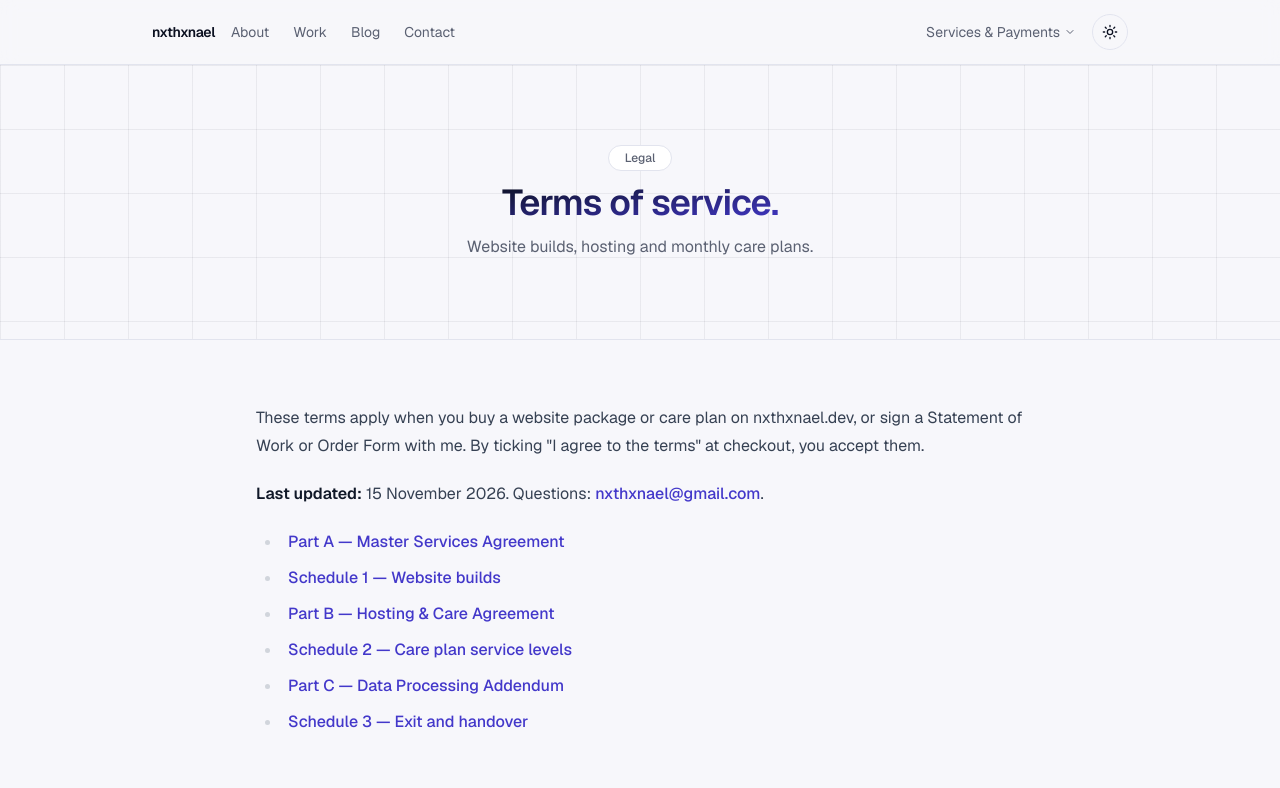
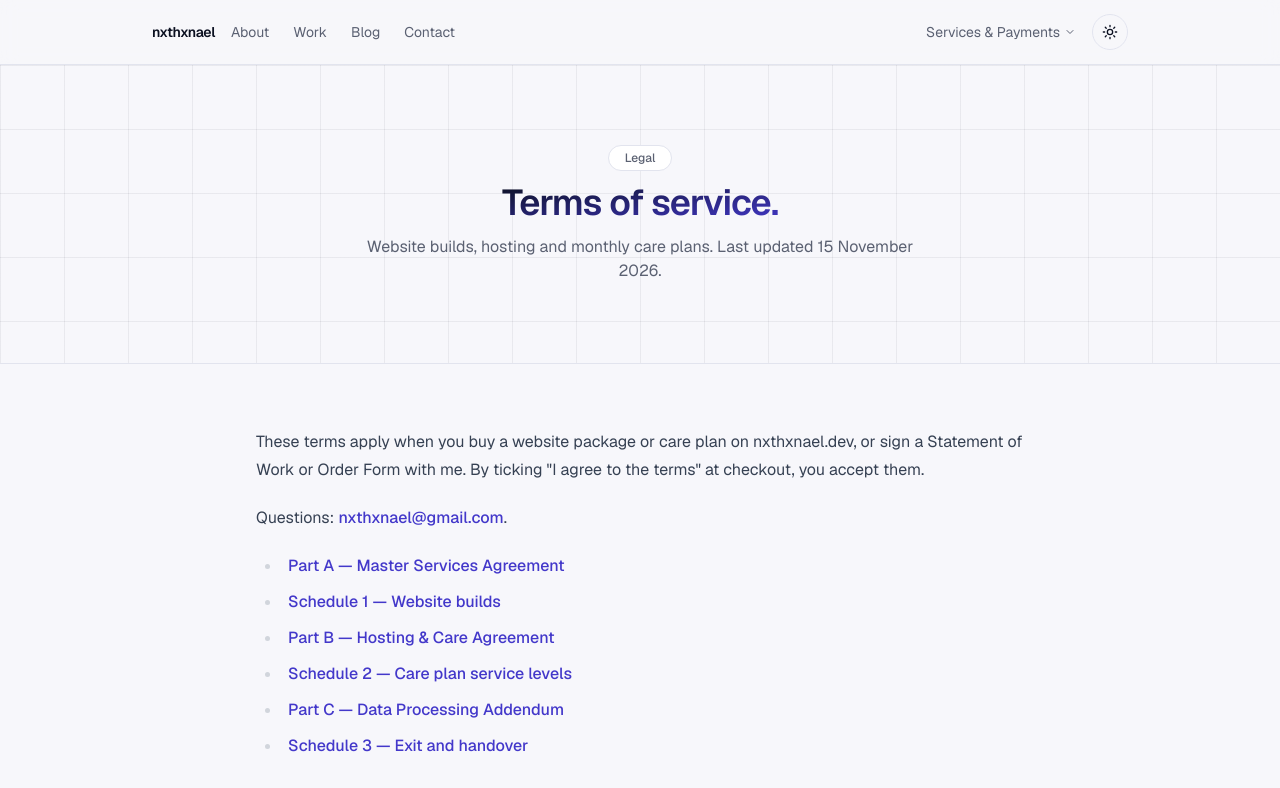
Before and after one commit to nxthxnael/nxthxnael-profile, a Next.js app: page /terms in a window 1280 px wide. Shown: the top 788 px of the page. Built offline with nearby package versions, Linux system fonts and the light colour scheme.

Commit message:
(terms) keep the terms version in one place
- moves the terms version to src/content/terms.ts, shared by checkout and the terms page
- shows the last updated date on the terms page from that version instead of a hand-typed date in the mdx

```diff
--- a/content/terms.mdx
+++ b/content/terms.mdx
@@ -1,6 +1,6 @@
 These terms apply when you buy a website package or care plan on nxthxnael.dev, or sign a Statement of Work or Order Form with me. By ticking "I agree to the terms" at checkout, you accept them.
 
-**Last updated:** 15 November 2026. Questions: nxthxnael@gmail.com.
+Questions: nxthxnael@gmail.com.
 
 - [Part A — Master Services Agreement](#part-a)
 - [Schedule 1 — Website builds](#schedule-1)
--- a/src/app/api/checkout/route.ts
+++ b/src/app/api/checkout/route.ts
@@ -1,10 +1,8 @@
 import { NextRequest, NextResponse } from "next/server";
 import { initializeTransaction } from "@/lib/paystack";
 import { getPackageById, currency } from "@/content/services";
+import { termsVersion } from "@/content/terms";
 import { checkCheckoutRateLimit, getClientIp } from "@/lib/rate-limit";
-
-/** Recorded on each order as evidence of which terms the client accepted. */
-const termsVersion = "2026-11-15";
 
 function isValidEmail(email: string) {
   return /^[^\s@]+@[^\s@]+\.[^\s@]+$/.test(email);
--- a/src/app/terms/page.tsx
+++ b/src/app/terms/page.tsx
@@ -4,6 +4,7 @@ import type { Metadata } from "next";
 import { compileMDX } from "next-mdx-remote/rsc";
 import remarkGfm from "remark-gfm";
 import { PageHeader } from "@/components/page-header";
+import { termsVersion } from "@/content/terms";
 
 export const metadata: Metadata = {
   title: "Terms",
@@ -26,7 +27,9 @@ export default async function TermsPage() {
       <PageHeader
         eyebrow="Legal"
         title="Terms of service."
-        description="Website builds, hosting and monthly care plans."
+        description={`Website builds, hosting and monthly care plans. Last updated ${new Date(
+          termsVersion,
+        ).toLocaleDateString("en-GB", { dateStyle: "long", timeZone: "UTC" })}.`}
       />
       <section className="px-6 py-16">
         <article className="prose prose-sm sm:prose-base dark:prose-invert prose-headings:tracking-tight prose-h2:scroll-mt-24 prose-a:text-accent prose-a:no-underline hover:prose-a:underline mx-auto max-w-3xl">
--- /dev/null
+++ b/src/content/terms.ts
@@ -0,0 +1,2 @@
+/** Bump when content/terms.mdx changes; orders record it as the accepted version. */
+export const termsVersion = "2026-11-15";
```
